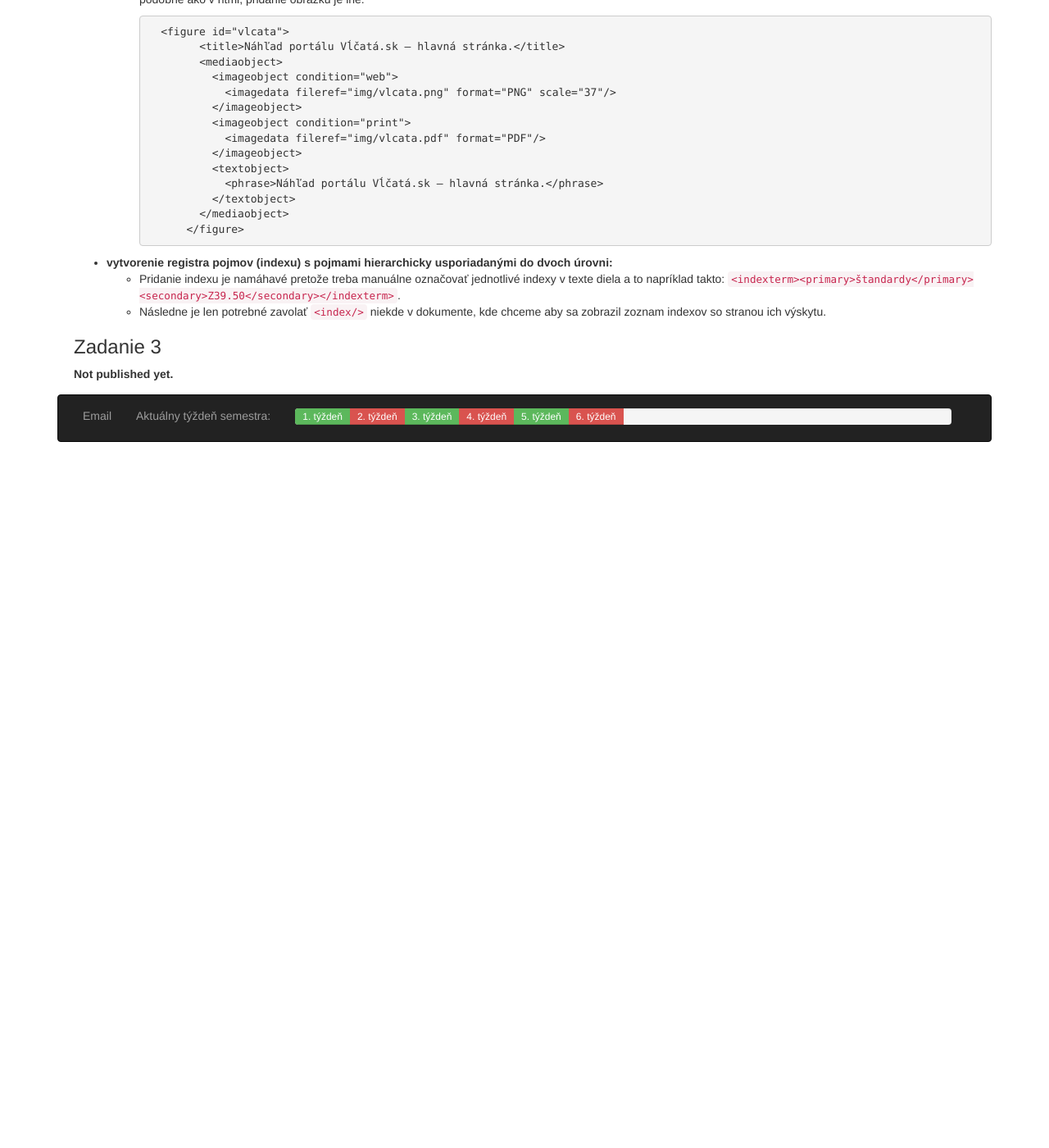
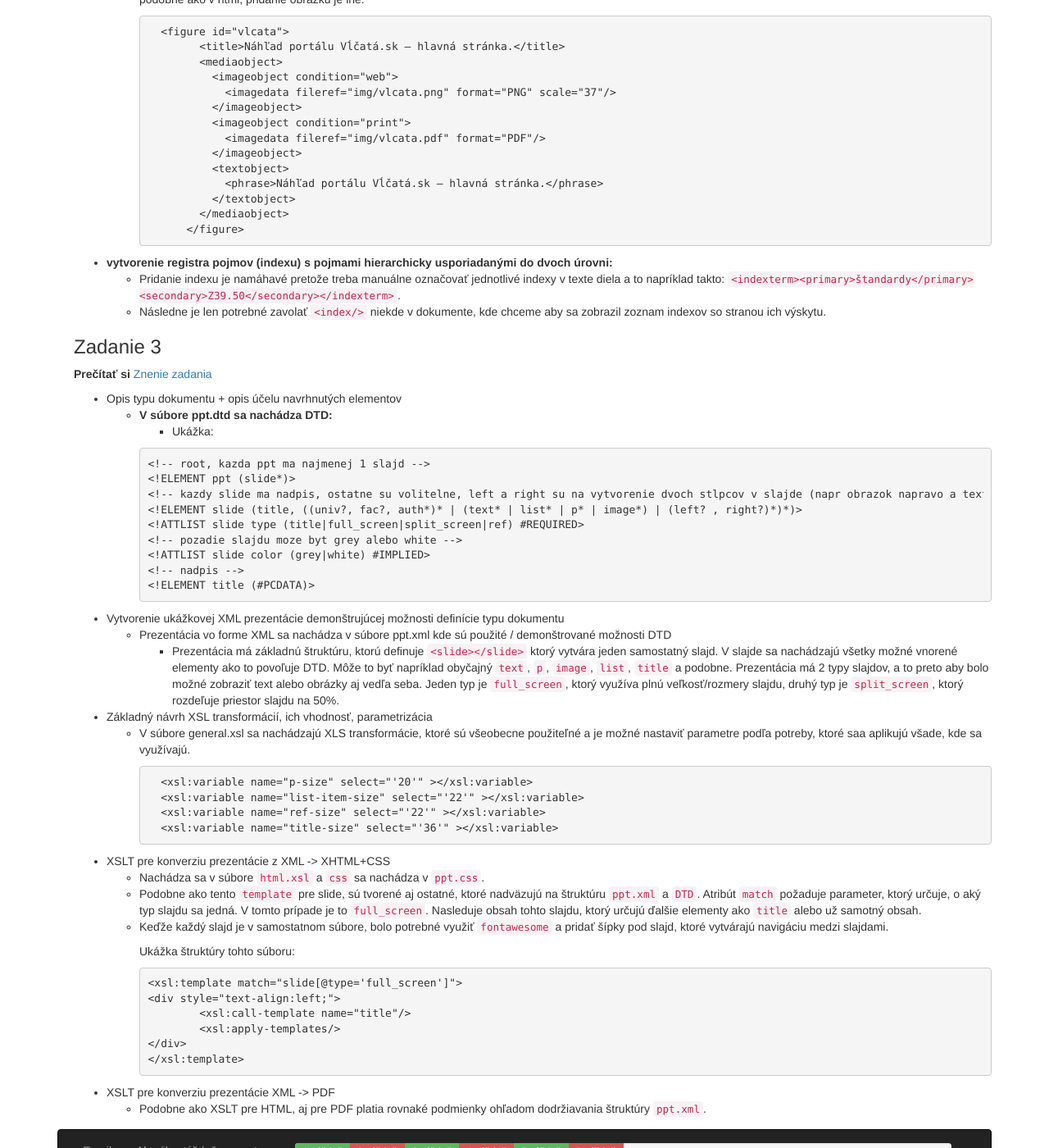
Before and after one commit to febeks/febeks.github.io, a Jekyll site: the page built from dev/index.md, in a window 1280 px wide and 1400 px high, scrolled down 2601 px. Shown: the whole window at 82% size. Built offline with Jekyll 4.4.1, drawn with Linux system fonts in a browser that asks for light colours; before the commit the page ends 3160 px from its top, so only the background shows below that.

Commit message:
pridane zadanie 3 dokumentacia

```diff
--- a/dev/index.md
+++ b/dev/index.md
@@ -150,4 +150,49 @@ nalinkované potrebné súbory pre __bootstrap__, ktorý tvorí podstatnú čas
   * Následne je len potrebné zavolať `<index/>` niekde v dokumente, kde chceme aby sa zobrazil zoznam indexov so stranou ich výskytu.
 
 ### Zadanie 3
-  **Not published yet.**
+  **Prečítať si** [Znenie zadania](https://wiki.fiit.stuba.sk/study/bc/info/wp/2017-18/zadanie3/)
+* Opis typu dokumentu + opis účelu navrhnutých elementov
+  * __V súbore ppt.dtd sa nachádza DTD:__
+    * Ukážka:
+    {% highlight DTD %}
+<!-- root, kazda ppt ma najmenej 1 slajd -->
+<!ELEMENT ppt (slide*)>
+<!-- kazdy slide ma nadpis, ostatne su volitelne, left a right su na vytvorenie dvoch stlpcov v slajde (napr obrazok napravo a text nalavo -->
+<!ELEMENT slide (title, ((univ?, fac?, auth*)* | (text* | list* | p* | image*) | (left? , right?)*)*)>
+<!ATTLIST slide type (title|full_screen|split_screen|ref) #REQUIRED>
+<!-- pozadie slajdu moze byt grey alebo white -->
+<!ATTLIST slide color (grey|white) #IMPLIED>
+<!-- nadpis -->
+<!ELEMENT title (#PCDATA)>
+{% endhighlight %}
+
+* Vytvorenie ukážkovej XML prezentácie demonštrujúcej možnosti definície typu dokumentu
+  * Prezentácia vo forme XML sa nachádza v súbore ppt.xml kde sú použité / demonštrované možnosti DTD
+    * Prezentácia má základnú štruktúru, ktorú definuje `<slide></slide>` ktorý vytvára jeden samostatný slajd.
+      V slajde sa nachádzajú všetky možné vnorené elementy ako to povoľuje DTD. Môže to byť napríklad obyčajný `text`, `p`, `image`, `list`, `title` a podobne.
+      Prezentácia má 2 typy slajdov, a to preto aby bolo možné zobraziť text alebo obrázky aj vedľa seba. Jeden typ je `full_screen`, ktorý využíva plnú veľkosť/rozmery slajdu,
+      druhý typ je `split_screen`, ktorý rozdeľuje priestor slajdu na 50%.
+* Základný návrh XSL transformácií, ich vhodnosť, parametrizácia
+  * V súbore general.xsl sa nachádzajú XLS transformácie, ktoré sú všeobecne použiteľné a je možné nastaviť parametre podľa potreby, ktoré saa aplikujú všade, kde sa využívajú.
+  {% highlight xsl %}
+  <xsl:variable name="p-size" select="'20'" ></xsl:variable>
+  <xsl:variable name="list-item-size" select="'22'" ></xsl:variable>
+  <xsl:variable name="ref-size" select="'22'" ></xsl:variable>
+  <xsl:variable name="title-size" select="'36'" ></xsl:variable>{% endhighlight %}
+* XSLT pre konverziu prezentácie z XML -> XHTML+CSS
+  * Nachádza sa v súbore `html.xsl` a `css` sa nachádza v `ppt.css`.
+  * Podobne ako tento `template` pre slide, sú tvorené aj ostatné, ktoré nadväzujú na štruktúru `ppt.xml` a `DTD`. Atribút `match` požaduje parameter, ktorý určuje, o aký typ slajdu sa jedná.
+V tomto prípade je to `full_screen`. Nasleduje obsah tohto slajdu, ktorý určujú ďalšie elementy ako `title` alebo už samotný obsah.
+  * Keďže každý slajd je v samostatnom súbore, bolo potrebné využiť `fontawesome` a pridať šípky pod slajd, ktoré vytvárajú navigáciu medzi slajdami.
+
+    Ukážka štruktúry tohto súboru:
+    {% highlight xsl %}
+<xsl:template match="slide[@type='full_screen']">
+<div style="text-align:left;">
+	<xsl:call-template name="title"/>
+	<xsl:apply-templates/>
+</div>
+</xsl:template>{% endhighlight %}
+
+* XSLT pre konverziu prezentácie XML -> PDF
+  * Podobne ako XSLT pre HTML, aj pre PDF platia rovnaké podmienky ohľadom dodržiavania štruktúry `ppt.xml`.
```
